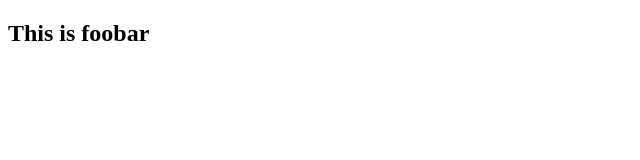
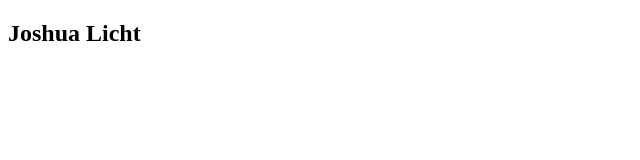
Before and after one commit to Josh-Licht/foobar, a plain HTML site: page index.html in a window 1280 px wide. Shown: the full height of the page, 0-640 px from the left. Drawn offline with Linux system fonts and the light colour scheme.

Commit message:
update h2 with my name

```diff
--- a/index.html
+++ b/index.html
@@ -7,6 +7,6 @@
   <title>I'm committed</title>
 </head>
 <body>
-  <h2>This is foobar</h2>
+  <h2>Joshua Licht</h2>
 </body>
 </html>
```
